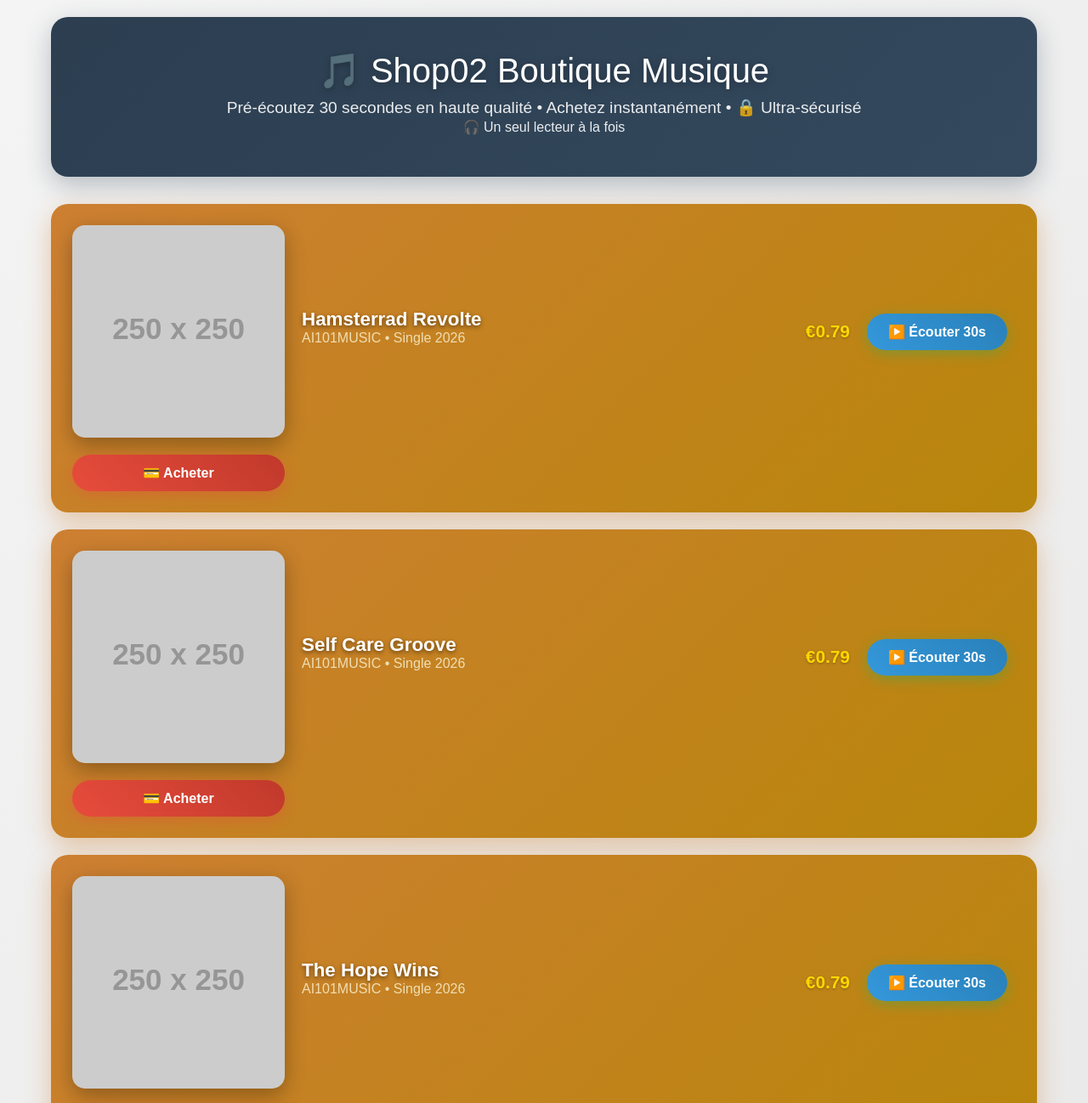
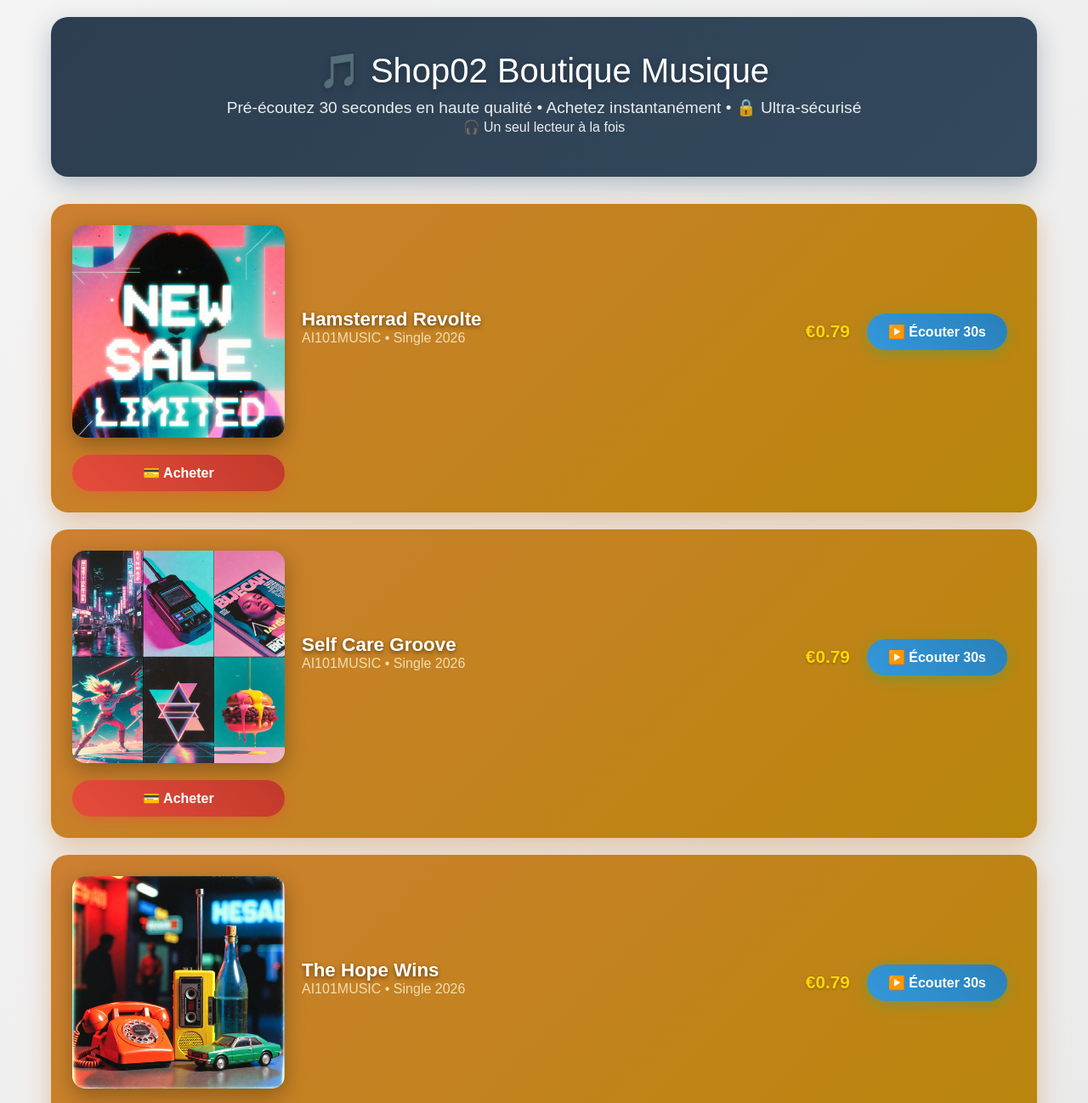
Before and after one commit to dbpgrok/shop02, a plain HTML site: page index.html in a window 1280 px wide. Shown: the top 1298 px of the page at 85% size. Drawn offline with Linux system fonts and the light colour scheme; placeholder pictures from the web are drawn by us.

Commit message:
Update index.html

```diff
--- a/index.html
+++ b/index.html
@@ -24,8 +24,8 @@ audio{width:100%;height:50px;border-radius:10px;box-shadow:0 4px 15px rgba(0,0,0
 .buy:hover{box-shadow:0 8px 25px rgba(231,76,60,0.6);}
 .play-btn{background:linear-gradient(45deg,#3498db,#2980b9);margin-right:10px;}
 .play-btn.active{background:linear-gradient(45deg,#e67e22,#d35400) !important;box-shadow:0 6px 20px rgba(230,126,34,0.6) !important;}
-@media (max-width:900px){.track{grid-template-columns:250px 1fr;grid-template-rows:auto auto;text-align:center;}.cover{margin:0 auto 15px auto;}}
-@media (max-width:600px){.track{grid-template-columns:1fr;}.cover{width:200px;height:200px;}}
+@media (max-width:600px){.track{grid-template-columns:250px 1fr;grid-template-rows:auto auto;text-align:center;}.cover{margin:0 auto 15px auto;}}
+@media (max-width:300px){.track{grid-template-columns:1fr;}.cover{width:200px;height:200px;}}
 </style>
 </head>
 <body>
@@ -36,7 +36,7 @@ audio{width:100%;height:50px;border-radius:10px;box-shadow:0 4px 15px rgba(0,0,0
 <main>
 <!-- Track 1: Hamsterrad-Revolte.mp3 -->
 <div class="track" data-track="1">
-<img src="https://via.placeholder.com/250x250/e6b800/ffffff?text=Hamsterr..." alt="Cover Hamsterrad Revolte" class="cover">
+<img src="https://github.com/dbpgrok/shop02/blob/main/assets/0001.jpg" alt="Cover Hamsterrad Revolte" class="cover">
 <div>
 <h2 class="title">Hamsterrad Revolte</h2>
 <p class="artist">AI101MUSIC • Single 2026</p>
@@ -54,7 +54,7 @@ audio{width:100%;height:50px;border-radius:10px;box-shadow:0 4px 15px rgba(0,0,0
 
 <!-- Track 2: Self Care Groove.mp3 -->
 <div class="track" data-track="2">
-<img src="https://via.placeholder.com/250x250/e6b800/ffffff?text=Self Car..." alt="Cover Self Care Groove" class="cover">
+<img src="https://github.com/dbpgrok/shop02/blob/main/assets/0002.jpg" alt="Cover Self Care Groove" class="cover">
 <div>
 <h2 class="title">Self Care Groove</h2>
 <p class="artist">AI101MUSIC • Single 2026</p>
@@ -72,7 +72,7 @@ audio{width:100%;height:50px;border-radius:10px;box-shadow:0 4px 15px rgba(0,0,0
 
 <!-- Track 3: The Hope Wins.mp3 -->
 <div class="track" data-track="3">
-<img src="https://via.placeholder.com/250x250/e6b800/ffffff?text=The Hope..." alt="Cover The Hope Wins" class="cover">
+<img src="https://github.com/dbpgrok/shop02/blob/main/assets/0003.jpg" alt="Cover The Hope Wins" class="cover">
 <div>
 <h2 class="title">The Hope Wins</h2>
 <p class="artist">AI101MUSIC • Single 2026</p>
@@ -90,7 +90,7 @@ audio{width:100%;height:50px;border-radius:10px;box-shadow:0 4px 15px rgba(0,0,0
 
 <!-- Track 4: trk3.mp3 -->
 <div class="track" data-track="4">
-<img src="https://via.placeholder.com/250x250/e6b800/ffffff?text=trk3" alt="Cover trk3" class="cover">
+<img src="https://github.com/dbpgrok/shop02/blob/main/assets/0004.jpg" alt="Cover trk3" class="cover">
 <div>
 <h2 class="title">trk3</h2>
 <p class="artist">AI101MUSIC • Single 2026</p>
```
